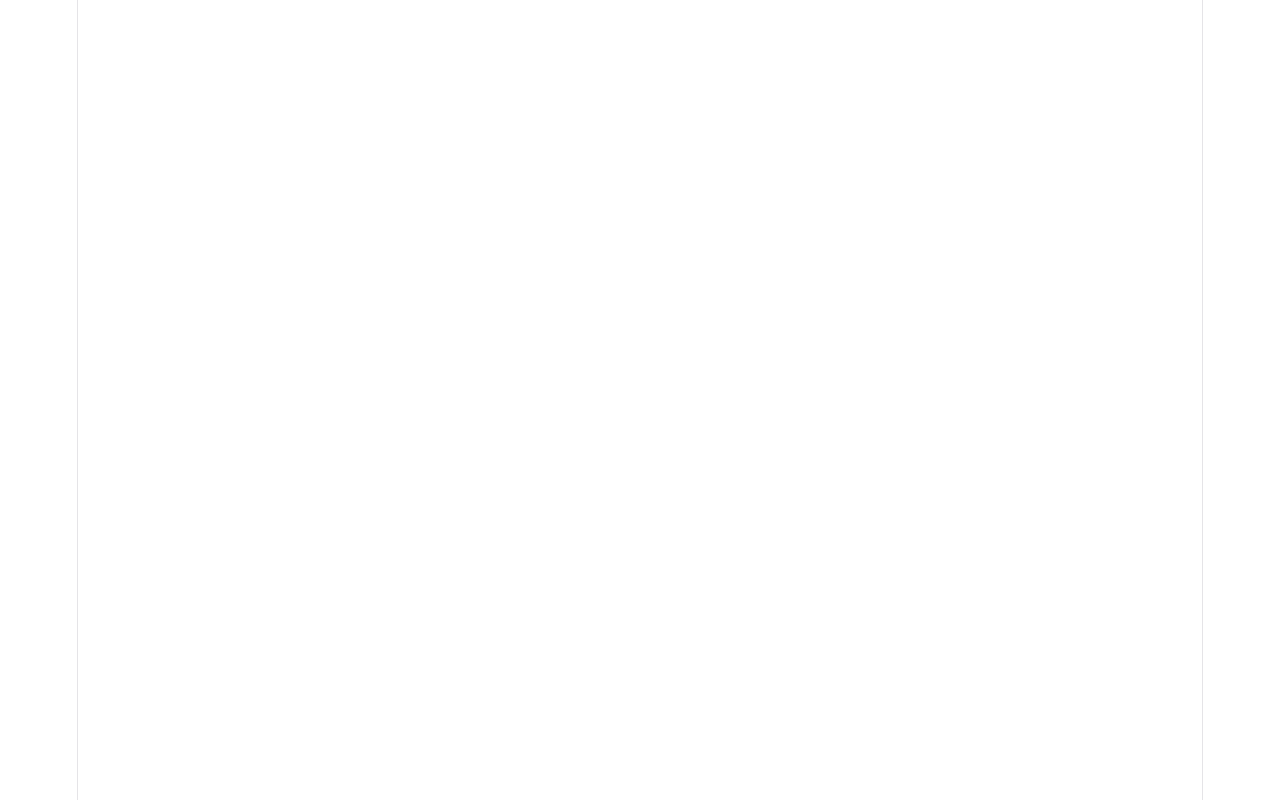
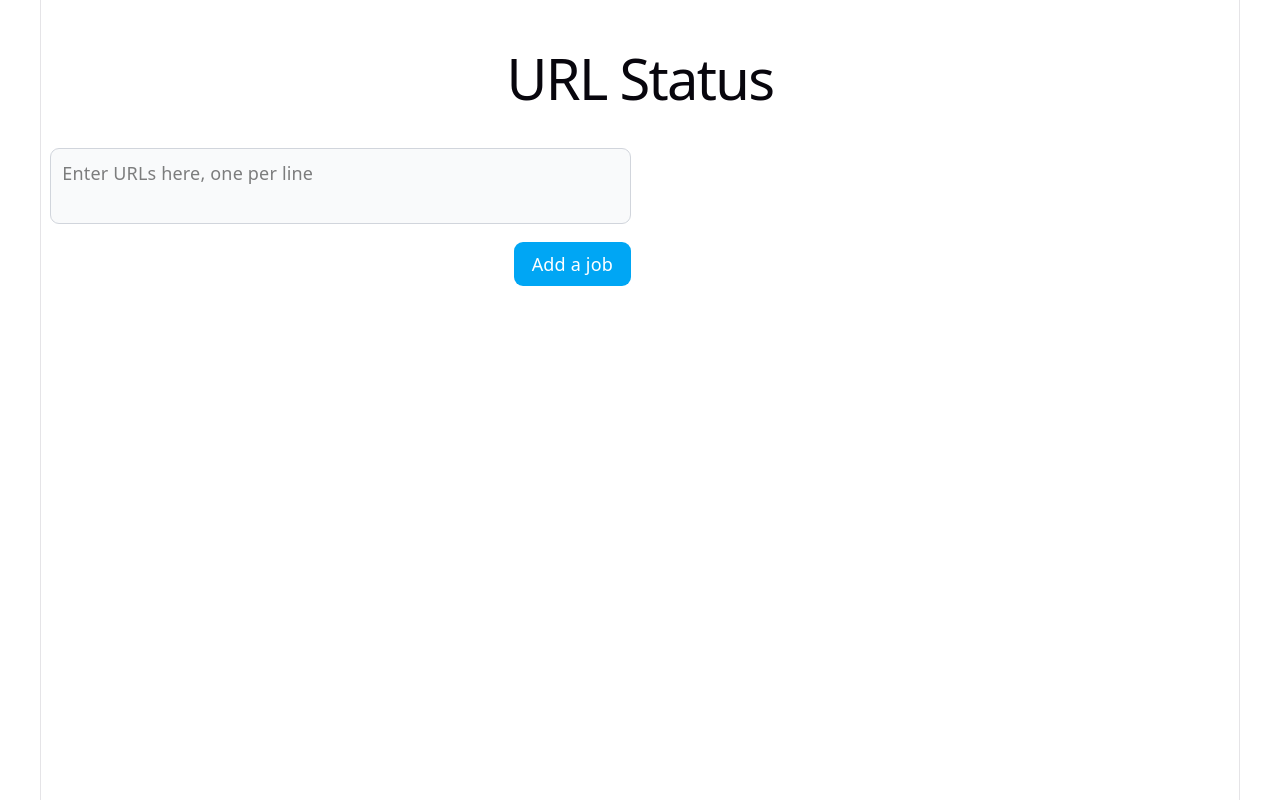
Before and after one commit to Evgeny-Polupanov/3205-assignment, a React (Vite) app in the folder frontend/: page / in a window 1280 px wide. Built offline with nearby package versions, Linux system fonts and the light colour scheme.

Commit message:
feat: add the form

```diff
--- a/frontend/src/App.tsx
+++ b/frontend/src/App.tsx
@@ -4,8 +4,9 @@ import Detail from './components/detail';
 
 function App() {
   return (
-    <main>
-      <section className="flex">
+    <main className="p-2">
+      <h1 className="text-2xl font-bold">URL Status</h1>
+      <section className="flex gap-4">
         <Form />
         <List />
       </section>
--- a/frontend/src/components/form/index.tsx
+++ b/frontend/src/components/form/index.tsx
@@ -1,5 +1,35 @@
+import { useCreateJobMutation } from '../../api';
+import { type SyntheticEvent, useRef } from 'react';
+import { useAppDispatch } from '../../store/hooks.ts';
+import { setCurrentJobId } from '../../store/reducers/jobs.ts';
+
 export default function Form() {
+  const valueRef = useRef<HTMLTextAreaElement | null>(null);
+  const [createJob, { error }] = useCreateJobMutation();
+  const dispatch = useAppDispatch();
+
+  const onSubmit = async (e: SyntheticEvent<HTMLFormElement>) => {
+    e.preventDefault();
+    const urls = valueRef.current.value.split('\n').map((url) => url.trim()).filter(Boolean);
+    const result = await createJob({ urls });
+    if (result?.data?.jobId) {
+      dispatch(setCurrentJobId(result.data.jobId));
+    }
+    valueRef.current.value = '';
+  };
+
   return (
-    <form className="flex-1/2"></form>
+    <form className="flex-1/2" onSubmit={onSubmit}>
+      <textarea
+        className="block w-full rounded-lg border border-gray-300 bg-gray-50 p-2.5 resize-none text-black"
+        placeholder="Enter URLs here, one per line"
+        ref={valueRef}
+      />
+      {/*@ts-ignore*/}
+      {error && <p className="text-red-500 text-left">{error?.data?.message ?? 'Unknown error'}</p>}
+      <button type="submit" className="block mt-4 bg-sky-500 hover:bg-sky-700 py-2 px-4 rounded-lg ml-auto text-white">
+        Add a job
+      </button>
+    </form>
   );
 }
--- a/frontend/src/index.css
+++ b/frontend/src/index.css
@@ -53,8 +53,8 @@
 }
 
 #root {
-  width: 1126px;
-  max-width: 100%;
+  max-width: 1200px;
+  width: 100%;
   margin: 0 auto;
   text-align: center;
   border-inline: 1px solid var(--border);
@@ -96,18 +96,3 @@ h2 {
 p {
   margin: 0;
 }
-
-code,
-.counter {
-  font-family: var(--mono);
-  display: inline-flex;
-  border-radius: 4px;
-  color: var(--text-h);
-}
-
-code {
-  font-size: 15px;
-  line-height: 135%;
-  padding: 4px 8px;
-  background: var(--code-bg);
-}
--- a/frontend/src/store/reducers/jobs.ts
+++ b/frontend/src/store/reducers/jobs.ts
@@ -1,14 +1,14 @@
-import type { Job, JobSummary } from '../../api';
+import type { JobSummary } from '../../api';
 import { createSlice } from '@reduxjs/toolkit';
 
 interface State {
   jobs: JobSummary[];
-  currentJob: Pick<Job, 'urls' | 'status'> | null;
+  currentJobId: string | null;
 }
 
 const initialState: State = {
   jobs: [],
-  currentJob: null,
+  currentJobId: null,
 };
 
 const jobsSlice = createSlice({
@@ -18,8 +18,8 @@ const jobsSlice = createSlice({
     setJobs(state, action) {
       state.jobs = action.payload;
     },
-    setCurrentJob(state, action) {
-      state.currentJob = action.payload;
+    setCurrentJobId(state, action) {
+      state.currentJobId = action.payload;
     },
     resetJobs() {
       return initialState;
@@ -27,6 +27,6 @@ const jobsSlice = createSlice({
   },
 });
 
-export const { setJobs, setCurrentJob, resetJobs } = jobsSlice.actions;
+export const { setJobs, setCurrentJobId, resetJobs } = jobsSlice.actions;
 
 export default jobsSlice.reducer;
```
Also changed, not shown: 1 other file (tests, documents, lock files or other folders).
